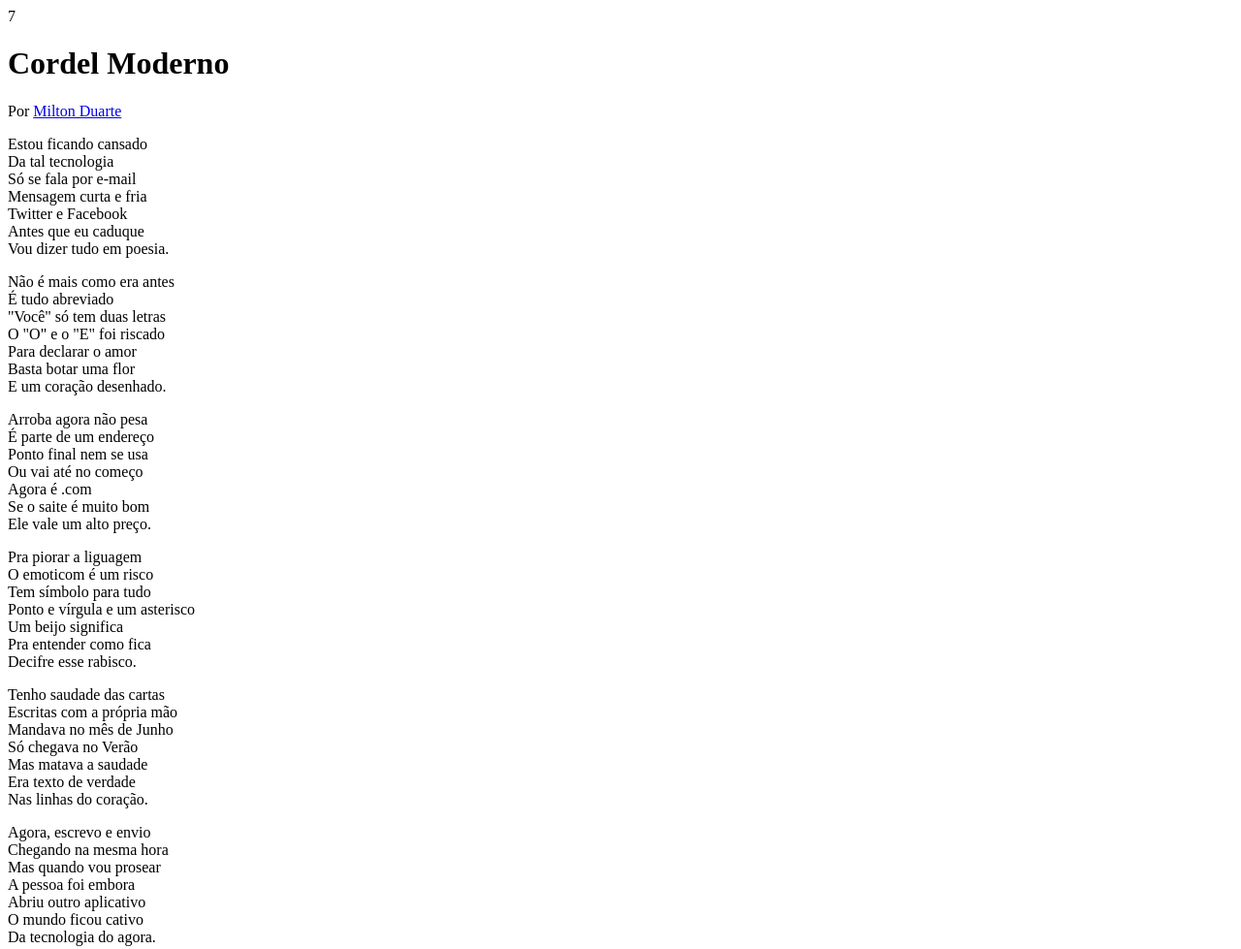
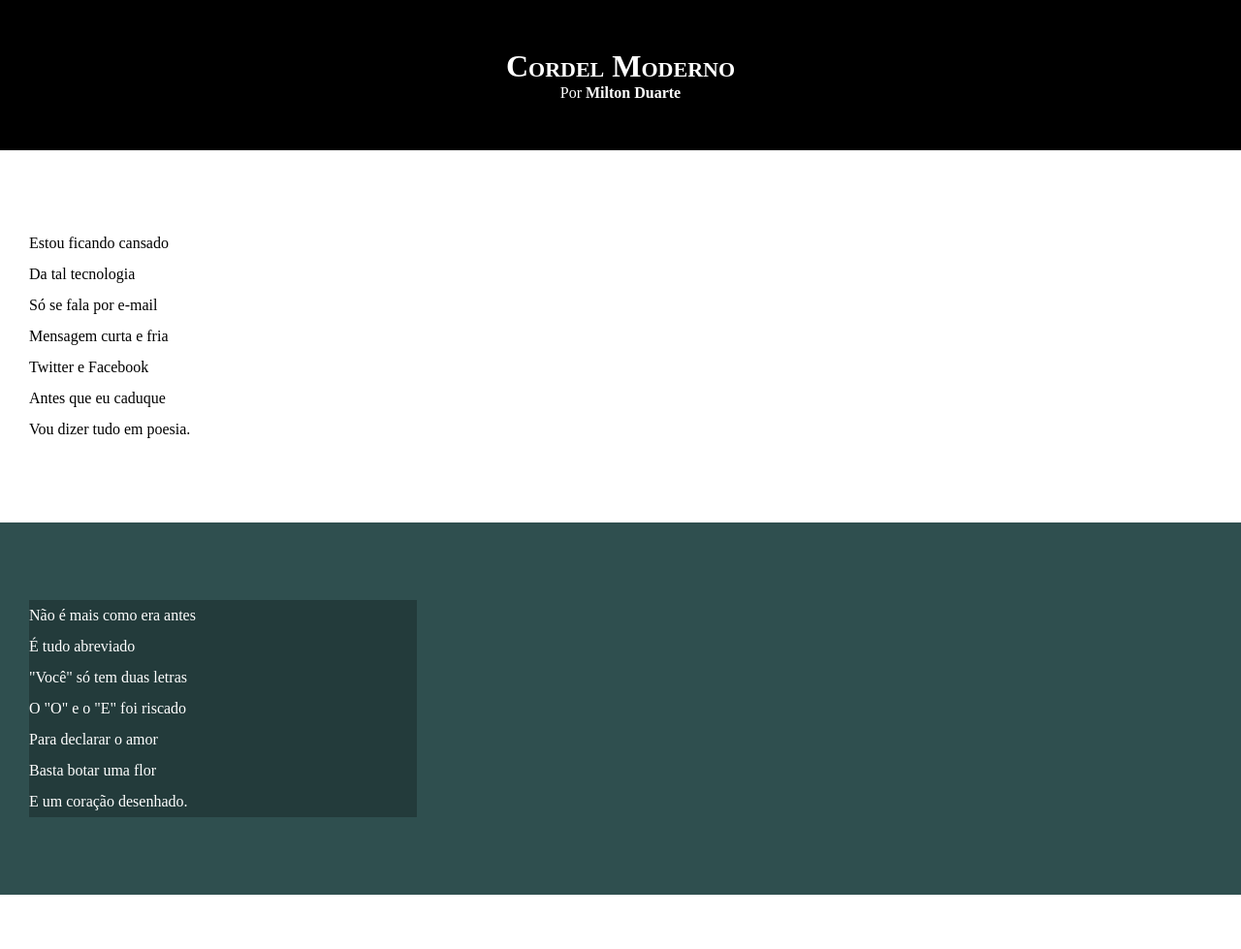
Before and after one commit to alexandreraminelli/html-css, a plain HTML site: page desafios/d012/index.html in a window 1280 px wide. Shown: the top 979 px of the page at 97% size. Drawn offline with Linux system fonts and the light colour scheme.

Commit message:
Criei CSS

```diff
--- a/desafios/d012/estilo/style.css
+++ b/desafios/d012/estilo/style.css
@@ -0,0 +1,64 @@
+@charset "UTF-8";
+
+* {
+  margin: 0;
+  padding: 0;
+}
+
+html,
+body {
+  min-height: 100vh;
+  background-color: darkgray;
+}
+
+header {
+  background-color: black;
+  color: white;
+  text-align: center;
+}
+header > h1 {
+  padding-top: 50px;
+  font-variant: small-caps;
+}
+header > p {
+  padding-bottom: 50px;
+}
+header a,
+footer a {
+  color: white;
+  text-decoration: none;
+  font-weight: bolder;
+}
+header a:hover,
+footer a:hover {
+  text-decoration: underline;
+}
+
+section {
+  padding-top: 10vh;
+  padding-bottom: 10vh;
+  line-height: 2em;
+  padding-left: 30px;
+}
+
+section.normal {
+  background-color: white;
+  color: black;
+}
+
+section.imagem {
+  background-color: darkslategrey;
+  color: white;
+}
+
+section.imagem > p {
+  width: 400px;
+  background-color: rgba(0, 0, 0, 0.25);
+}
+
+footer {
+  background-color: black;
+  color: white;
+  text-align: center;
+  padding: 10px;
+}
--- a/desafios/d012/index.html
+++ b/desafios/d012/index.html
@@ -5,7 +5,7 @@
     <meta http-equiv="X-UA-Compatible" content="IE=edge" />
     <meta name="viewport" content="width=device-width, initial-scale=1.0" />
     <title>Desafio 12</title>
-    7
+
     <link rel="stylesheet" href="estilo/style.css" />
   </head>
   <body>
@@ -14,7 +14,7 @@
       <p>Por <a href="https://www.recantodasletras.com.br/poesias/3186743" target="_blank">Milton Duarte</a></p>
     </header>
 
-    <section>
+    <section class="normal">
       Estou ficando cansado <br />
       Da tal tecnologia <br />
       Só se fala por e-mail <br />
@@ -24,7 +24,7 @@
       Vou dizer tudo em poesia. <br />
     </section>
 
-    <section>
+    <section class="imagem">
       <p>
         Não é mais como era antes <br />
         É tudo abreviado <br />
@@ -35,7 +35,7 @@
         E um coração desenhado. <br />
       </p>
     </section>
-    <section>
+    <section class="normal">
       <p>
         Arroba agora não pesa <br />
         É parte de um endereço <br />
@@ -56,7 +56,7 @@
         Decifre esse rabisco. <br />
       </p>
     </section>
-    <section>
+    <section class="imagem">
       <p>
         Tenho saudade das cartas <br />
         Escritas com a própria mão <br />
@@ -67,7 +67,7 @@
         Nas linhas do coração. <br />
       </p>
     </section>
-    <section>
+    <section class="normal">
       <p>
         Agora, escrevo e envio <br />
         Chegando na mesma hora <br />
```
